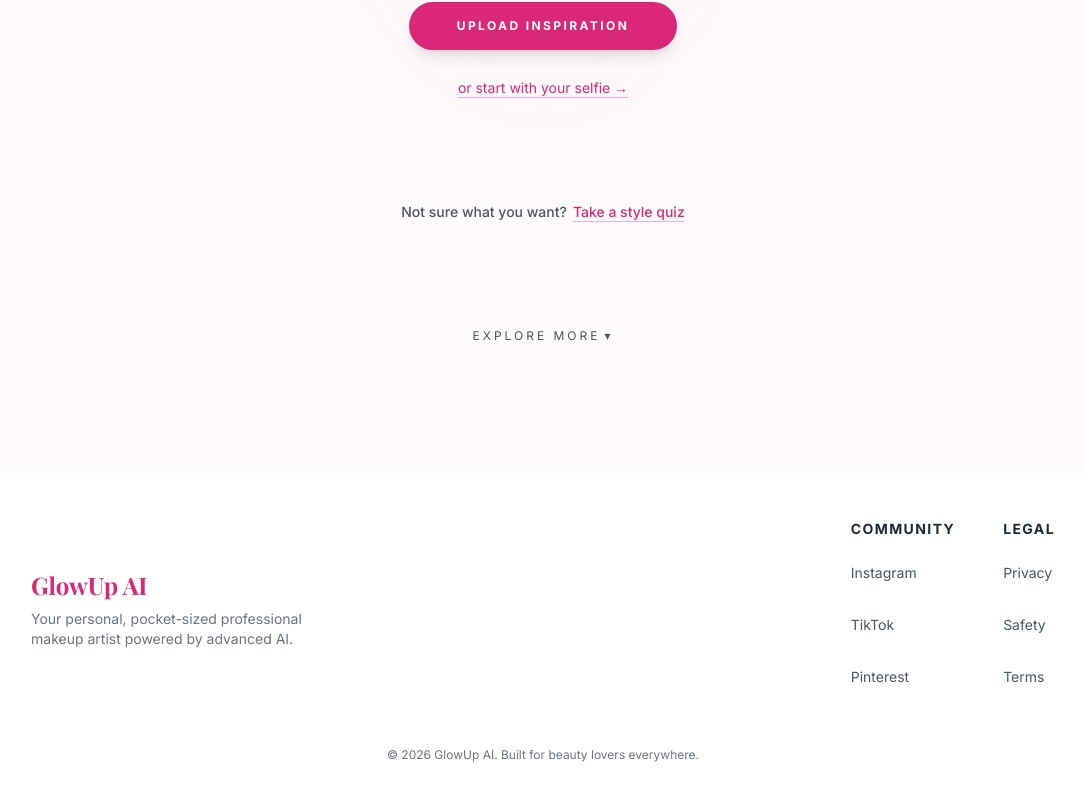
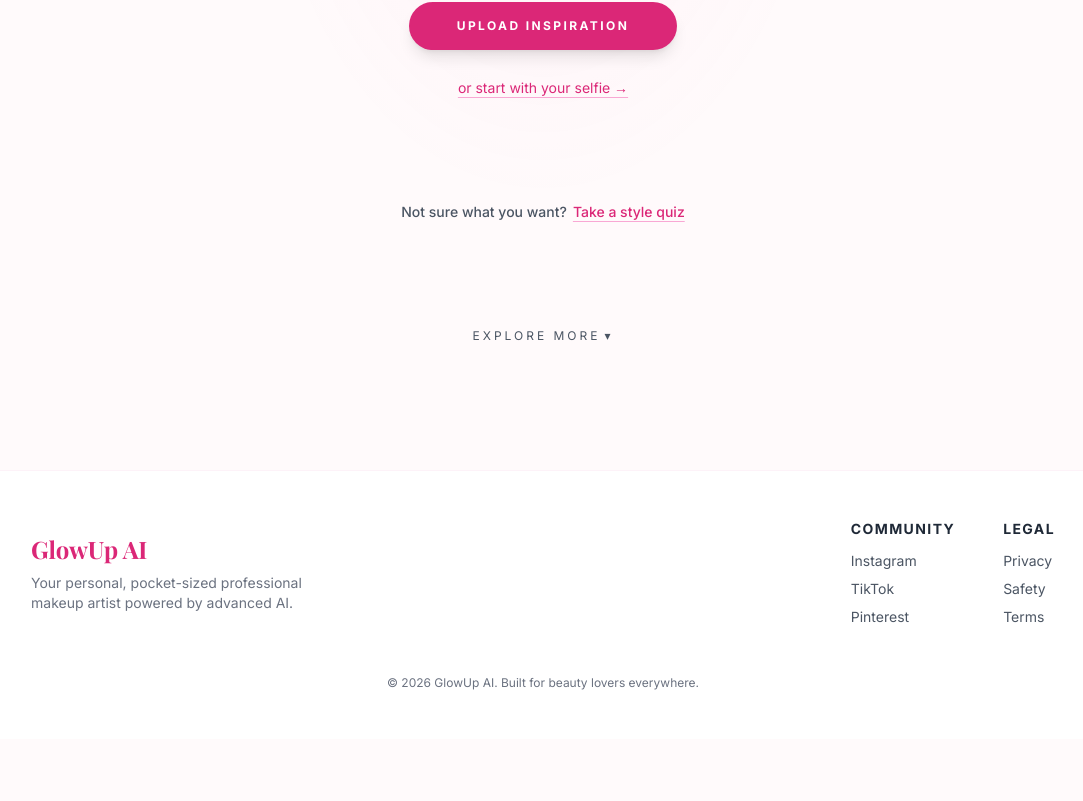
Before and after one commit to myet2076-lgtm/glowup-ai, a React (Vite) app: page / in a window 1280 px wide. Shown: the part 728-1529 px from the top of the page, without its empty margins (97-1180 px from the left). After the commit the page ends 1467 px from the top, so only its background shows below. Built offline with nearby package versions, Linux system fonts and the light colour scheme; no server answers; a web font is replaced by a local one.

Commit message:
fix(global): P4R2 — alt text, footer semantics, tooltip a11y, profile actions

```diff
--- a/components/Footer.tsx
+++ b/components/Footer.tsx
@@ -13,17 +13,17 @@ const Footer: React.FC = () => {
           <div className="space-y-3">
             <h4 className="font-bold text-gray-800 text-sm uppercase tracking-widest">Community</h4>
             <ul className="text-gray-600 text-sm space-y-2">
-              <li><button type="button" className="hover:text-pink-500 cursor-pointer min-h-[44px] py-2 focus-visible:ring-2 focus-visible:ring-pink-400 focus-visible:ring-offset-2 rounded bg-transparent border-none p-0">Instagram</button></li>
-              <li><button type="button" className="hover:text-pink-500 cursor-pointer min-h-[44px] py-2 focus-visible:ring-2 focus-visible:ring-pink-400 focus-visible:ring-offset-2 rounded bg-transparent border-none p-0">TikTok</button></li>
-              <li><button type="button" className="hover:text-pink-500 cursor-pointer min-h-[44px] py-2 focus-visible:ring-2 focus-visible:ring-pink-400 focus-visible:ring-offset-2 rounded bg-transparent border-none p-0">Pinterest</button></li>
+              <li><span className="text-gray-600">Instagram</span></li>
+              <li><span className="text-gray-600">TikTok</span></li>
+              <li><span className="text-gray-600">Pinterest</span></li>
             </ul>
           </div>
           <div className="space-y-3">
             <h4 className="font-bold text-gray-800 text-sm uppercase tracking-widest">Legal</h4>
             <ul className="text-gray-600 text-sm space-y-2">
-              <li><button type="button" className="hover:text-pink-500 cursor-pointer min-h-[44px] py-2 focus-visible:ring-2 focus-visible:ring-pink-400 focus-visible:ring-offset-2 rounded bg-transparent border-none p-0">Privacy</button></li>
-              <li><button type="button" className="hover:text-pink-500 cursor-pointer min-h-[44px] py-2 focus-visible:ring-2 focus-visible:ring-pink-400 focus-visible:ring-offset-2 rounded bg-transparent border-none p-0">Safety</button></li>
-              <li><button type="button" className="hover:text-pink-500 cursor-pointer min-h-[44px] py-2 focus-visible:ring-2 focus-visible:ring-pink-400 focus-visible:ring-offset-2 rounded bg-transparent border-none p-0">Terms</button></li>
+              <li><span className="text-gray-600">Privacy</span></li>
+              <li><span className="text-gray-600">Safety</span></li>
+              <li><span className="text-gray-600">Terms</span></li>
             </ul>
           </div>
         </div>
--- a/components/Header.tsx
+++ b/components/Header.tsx
@@ -69,12 +69,16 @@ const Header: React.FC<Props> = ({ onHome, onInventory, onWishlist, onRestart, i
         >
           <button
             type="button"
-            onClick={() => masterPhoto ? onSetMasterPhoto(null) : fileInputRef.current?.click()}
+            onClick={() => fileInputRef.current?.click()}
+            onFocus={() => setShowTooltip(true)}
+            onBlur={() => setShowTooltip(false)}
             className={`w-10 h-10 min-h-[44px] rounded-full overflow-hidden border-2 cursor-pointer transition-all focus-visible:ring-2 focus-visible:ring-pink-400 focus-visible:ring-offset-2 bg-transparent p-0 ${masterPhoto ? 'border-pink-500 scale-110 shadow-lg' : 'border-gray-200 hover:border-pink-300'}`}
-            aria-label={masterPhoto ? 'Remove profile photo' : 'Upload profile photo'}
+            aria-label={masterPhoto ? 'Change profile photo' : 'Upload profile photo'}
           >
-            {masterPhoto ? <img src={masterPhoto} className="w-full h-full object-cover" /> : <div className="w-full h-full bg-pink-50 flex items-center justify-center text-lg">👤</div>}
+            {masterPhoto ? <img src={masterPhoto} alt="Profile photo" className="w-full h-full object-cover" /> : <div className="w-full h-full bg-pink-50 flex items-center justify-center text-lg">👤</div>}
           </button>
+
+          {uploadError && <p role="alert" className="text-xs text-red-500 absolute top-full right-0 mt-1 whitespace-nowrap">{uploadError}</p>}
 
           {showTooltip && (
             <div className="absolute top-full right-0 mt-3 w-52 bg-white p-4 rounded-2xl shadow-2xl border border-pink-50 z-50 animate-in fade-in slide-in-from-top-2">
@@ -84,9 +88,11 @@ const Header: React.FC<Props> = ({ onHome, onInventory, onWishlist, onRestart, i
                 <li>• No makeup/filters</li>
                 <li>• Neutral background</li>
               </ul>
-              {uploadError && <p role="alert" className="text-xs text-red-500">{uploadError}</p>}
               {masterPhoto ? (
-                <button type="button" onClick={() => onSetMasterPhoto(null)} className="w-full bg-red-50 text-red-500 py-2 rounded-xl text-xs font-bold uppercase min-h-[44px] focus-visible:ring-2 focus-visible:ring-pink-400 focus-visible:ring-offset-2">Change Profile</button>
+                <div className="space-y-2">
+                  <button type="button" onClick={() => fileInputRef.current?.click()} className="w-full bg-pink-50 text-pink-600 py-2 rounded-xl text-xs font-bold uppercase min-h-[44px] focus-visible:ring-2 focus-visible:ring-pink-400 focus-visible:ring-offset-2">Change Profile</button>
+                  <button type="button" onClick={() => onSetMasterPhoto(null)} className="w-full text-red-400 py-1 text-xs font-medium hover:text-red-600 transition-colors focus-visible:ring-2 focus-visible:ring-pink-400 focus-visible:ring-offset-2 rounded">Remove Photo</button>
+                </div>
               ) : (
                 <p className="text-xs text-pink-600 font-bold">Upload to unlock faster features.</p>
               )}
--- a/components/PhotoUpload.tsx
+++ b/components/PhotoUpload.tsx
@@ -72,7 +72,7 @@ const PhotoUpload: React.FC<Props> = ({
         {preview ? (
           <div className="space-y-6">
             <div className="relative group max-w-sm mx-auto">
-              <img src={preview} className="w-full rounded-3xl shadow-2xl object-cover h-[350px] border-4 border-white transition-transform hover:scale-[1.01]" />
+              <img src={preview} alt="Uploaded photo preview" className="w-full rounded-3xl shadow-2xl object-cover h-[350px] border-4 border-white transition-transform hover:scale-[1.01]" />
               <button
                 type="button"
                 onClick={handleRemove}
```
